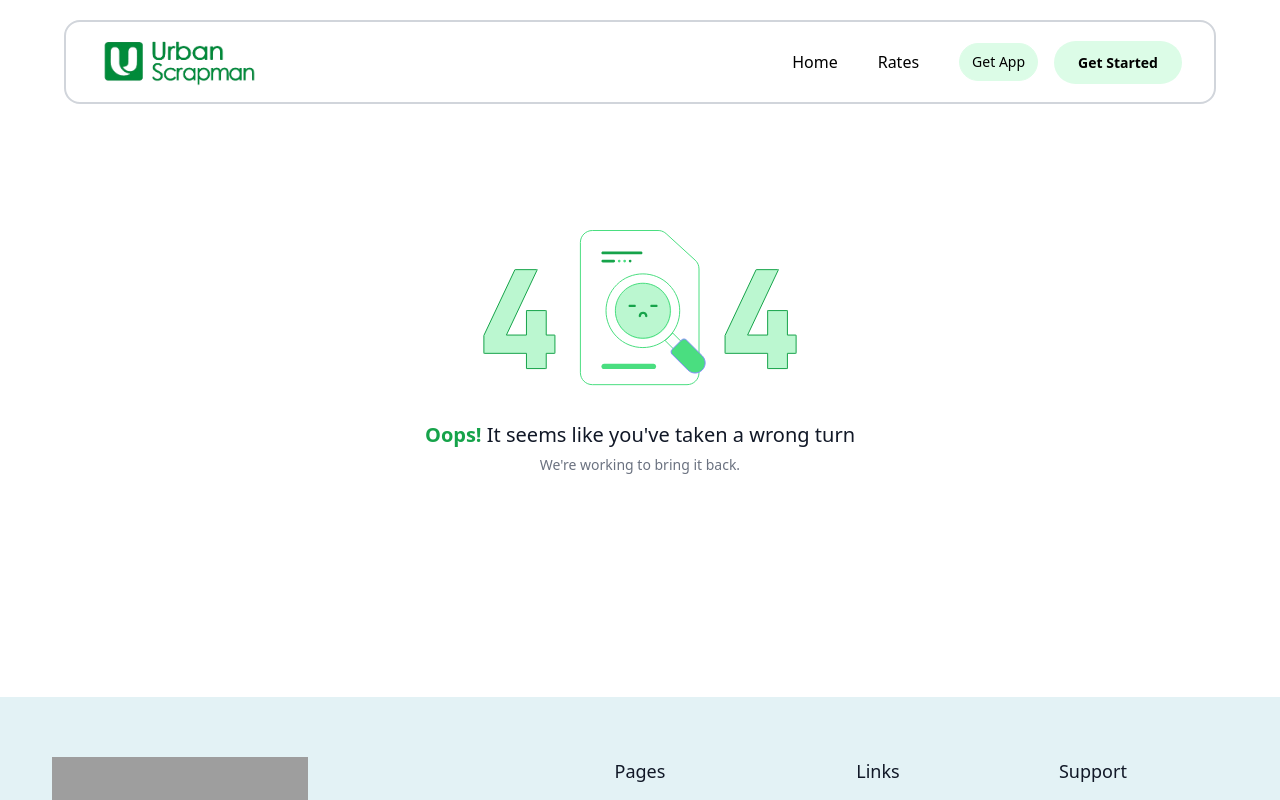
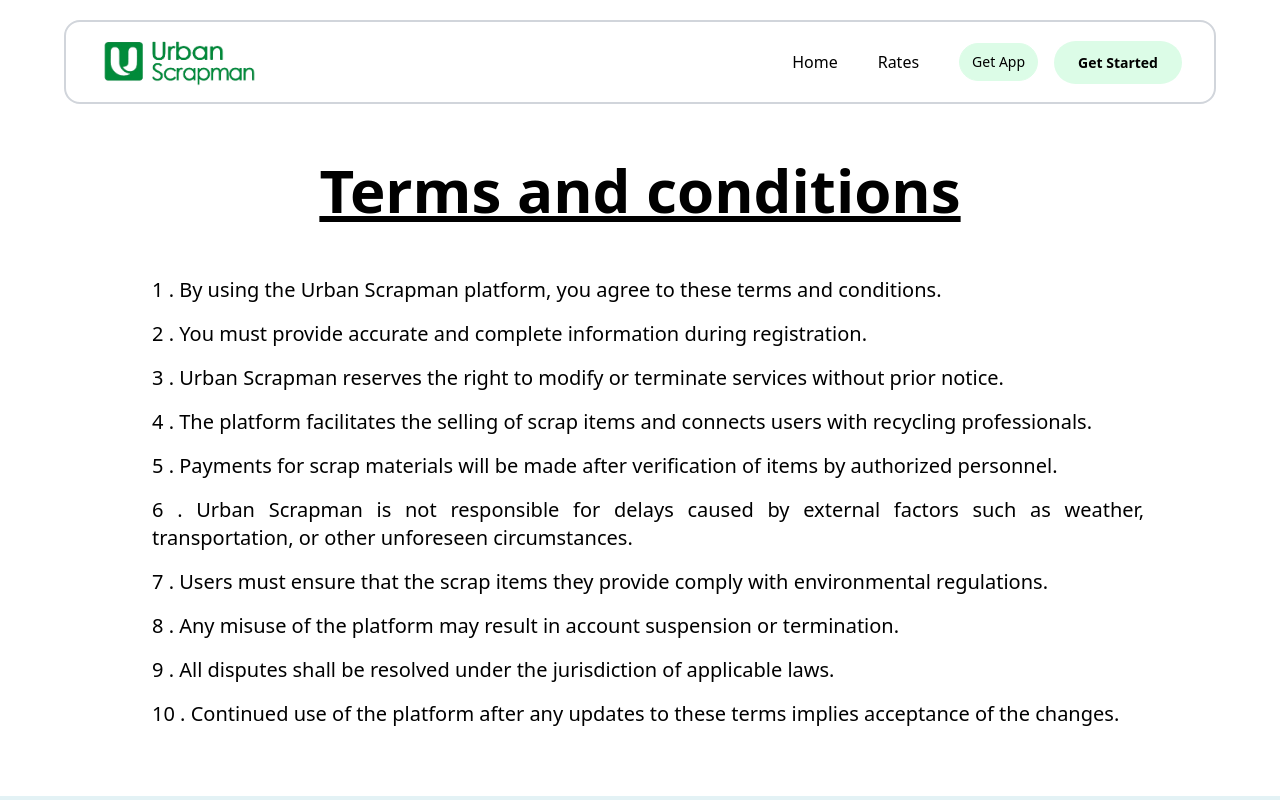
Before and after one commit to TheBinaryOrbit/Urbanscrapman, a React (Vite) app in the folder Web Frontend/: page /tandc in a window 1280 px wide. Shown: the top 800 px of the page. Built offline with nearby package versions, Linux system fonts and the light colour scheme; grey boxes are pictures that could not be loaded.

Commit message:
update tandc and pp

```diff
--- a/Web Frontend/index.html
+++ b/Web Frontend/index.html
@@ -2,9 +2,9 @@
 <html lang="en">
   <head>
     <meta charset="UTF-8" />
-    <!-- <link rel="icon" type="image/svg+xml" href="/vite.svg" /> -->
+    <link rel="icon" type="icon" href="./public/favicon.ico" />
     <meta name="viewport" content="width=device-width, initial-scale=1.0" />
-    <title>Urban Scrapman</title>
+    <title>Urban Scrapman | Sell scrap online</title>
   </head>
   <body>
     <div id="root"></div>
--- a/Web Frontend/src/App.jsx
+++ b/Web Frontend/src/App.jsx
@@ -18,6 +18,8 @@ import AllShedules from './Admin/AllShedules'
 import Scrabs from './Admin/Scrabs'
 import ScrollToTop from './User/Component/ScrollToTop/ScrollToTop'
 import Faq from './User/Pages/Faq'
+import TandC from './User/Pages/TandC'
+import Privacy from './User/Pages/Privacypolicy'
 
 
 
@@ -52,6 +54,8 @@ function App() {
             <Route path='/' element={<Home />} />
             <Route path='/rates' element={<Rates />} />
             <Route path='/faq' element={<Faq />} />
+            <Route path='/tandc' element={<TandC />} />
+            <Route path='/privacy' element={<Privacy />} />
             <Route path='*' element={<NotFound />} />
           </Route>
           <Route path='login' element={<Login />} />
--- a/Web Frontend/src/User/Component/Footer/Footer.jsx
+++ b/Web Frontend/src/User/Component/Footer/Footer.jsx
@@ -36,8 +36,8 @@ const Footer = () => {
                             <h4 class="text-lg text-gray-900 font-medium mb-7">Support</h4>
                             <ul class="text-sm  transition-all duration-500">
                                 <li class="mb-6"><Link to={'/'} class="text-gray-600 hover:text-gray-900">Customer Support</Link></li>
-                                <li class="mb-6"><Link to={'/'} class="text-gray-600 hover:text-gray-900">Terms & Conditions</Link></li>
-                                <li class="mb-6"><Link to={'/'} class="text-gray-600 hover:text-gray-900">Privacy Policy</Link></li>
+                                <li class="mb-6"><Link to={'/tandc'} class="text-gray-600 hover:text-gray-900">Terms & Conditions</Link></li>
+                                <li class="mb-6"><Link to={'/privacy'} class="text-gray-600 hover:text-gray-900">Privacy Policy</Link></li>
                             </ul>
                         </div>
                     </div>
--- /dev/null
+++ b/Web Frontend/src/User/Pages/Privacypolicy.jsx
@@ -0,0 +1,63 @@
+import React from 'react'
+
+const data = [
+    {
+        "text": "Urban Scrapman is committed to protecting your privacy and ensuring the security of your personal information."
+      },
+      {
+        "text": "We collect user data such as name, address, contact details, and payment information to facilitate scrap pickups and payments."
+      },
+      {
+        "text": "Your data will not be shared with third parties without your consent, except for essential service delivery purposes."
+      },
+      {
+        "text": "The platform may use cookies to improve the user experience."
+      },
+      {
+        "text": "Users have the right to access, modify, or delete their personal data stored on the platform."
+      },
+      {
+        "text": "Urban Scrapman follows industry standards to secure user data from unauthorized access or breaches."
+      },
+      {
+        "text": "We may update the privacy policy from time to time. Users are encouraged to review it periodically."
+      },
+      {
+        "text": "By using the platform, you agree to the terms of this privacy policy."
+      }
+]
+
+
+
+const Privacy = () => {
+    return (
+        <div className='w-full h-fit p-4 md:p-10 mt-[15vh]'>
+            <div className="w-full h-full rounded-3xl flex flex-col ">
+                <div className="w-full h-[20%] flex flex-col justify-center items-center    ">
+                    <h1 className="font-palyfair text-3xl md:text-4xl lg:text-5xl font-bold"><span className="text-4xl md:text-5xl lg:text-6xl underline">Privacy policy</span></h1>
+                </div>
+
+                <ol class="relative  md:mx-20 py-3 mt-10">
+                    {
+                        data.map((item, i) => {
+                            return <Item key={i} i={i+1} details={item.text} />
+                        })
+                    }
+                </ol>
+
+
+            </div>
+        </div>
+    )
+}
+
+
+const Item = ({ i,details }) => {
+    return (
+        <li class="mb-3 ms-4">
+            <p class="mb-4 text-xl font-normal mt-1 text-justify  px-4">{i} . {details}</p>
+        </li>
+    )
+}
+
+export default Privacy
--- /dev/null
+++ b/Web Frontend/src/User/Pages/TandC.jsx
@@ -0,0 +1,69 @@
+import React from 'react'
+
+const data = [
+    {
+        "text": "By using the Urban Scrapman platform, you agree to these terms and conditions."
+      },
+      {
+        "text": "You must provide accurate and complete information during registration."
+      },
+      {
+        "text": "Urban Scrapman reserves the right to modify or terminate services without prior notice."
+      },
+      {
+        "text": "The platform facilitates the selling of scrap items and connects users with recycling professionals."
+      },
+      {
+        "text": "Payments for scrap materials will be made after verification of items by authorized personnel."
+      },
+      {
+        "text": "Urban Scrapman is not responsible for delays caused by external factors such as weather, transportation, or other unforeseen circumstances."
+      },
+      {
+        "text": "Users must ensure that the scrap items they provide comply with environmental regulations."
+      },
+      {
+        "text": "Any misuse of the platform may result in account suspension or termination."
+      },
+      {
+        "text": "All disputes shall be resolved under the jurisdiction of applicable laws."
+      },
+      {
+        "text": "Continued use of the platform after any updates to these terms implies acceptance of the changes."
+      }
+]
+
+
+
+const TandC = () => {
+    return (
+        <div className='w-full h-fit p-4 md:p-10 mt-[15vh]'>
+            <div className="w-full h-full rounded-3xl flex flex-col ">
+                <div className="w-full h-[20%] flex flex-col justify-center items-center    ">
+                    <h1 className="font-palyfair text-3xl md:text-4xl lg:text-5xl font-bold"><span className="text-4xl md:text-5xl lg:text-6xl underline">Terms and conditions</span></h1>
+                </div>
+
+                <ol class="relative  md:mx-20 py-3 mt-10">
+                    {
+                        data.map((item, i) => {
+                            return <Item key={i} i={i+1} details={item.text} />
+                        })
+                    }
+                </ol>
+
+
+            </div>
+        </div>
+    )
+}
+
+
+const Item = ({ i,details }) => {
+    return (
+        <li class="mb-3 ms-4">
+            <p class="mb-4 text-xl font-normal mt-1 text-justify  px-4">{i} . {details}</p>
+        </li>
+    )
+}
+
+export default TandC
```
Also changed, not shown: 1 other file (tests, documents, lock files or other folders).
